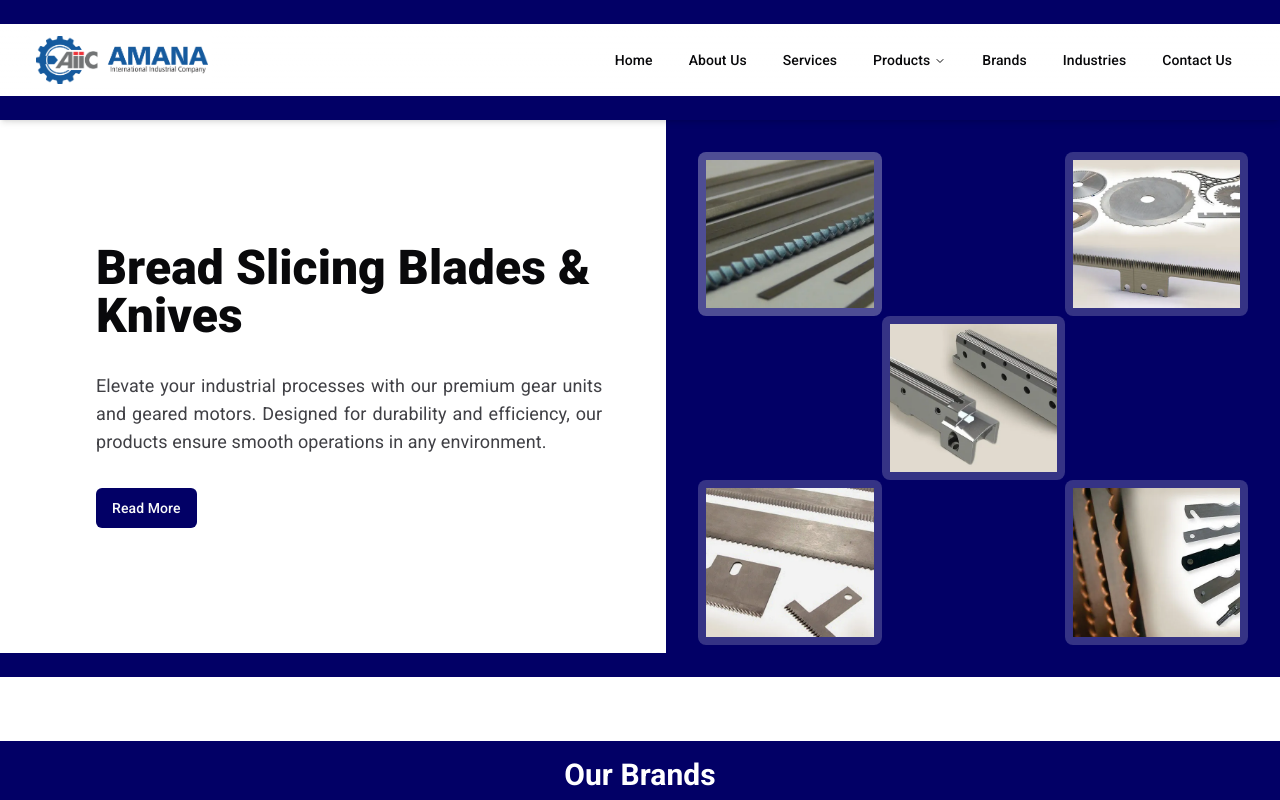
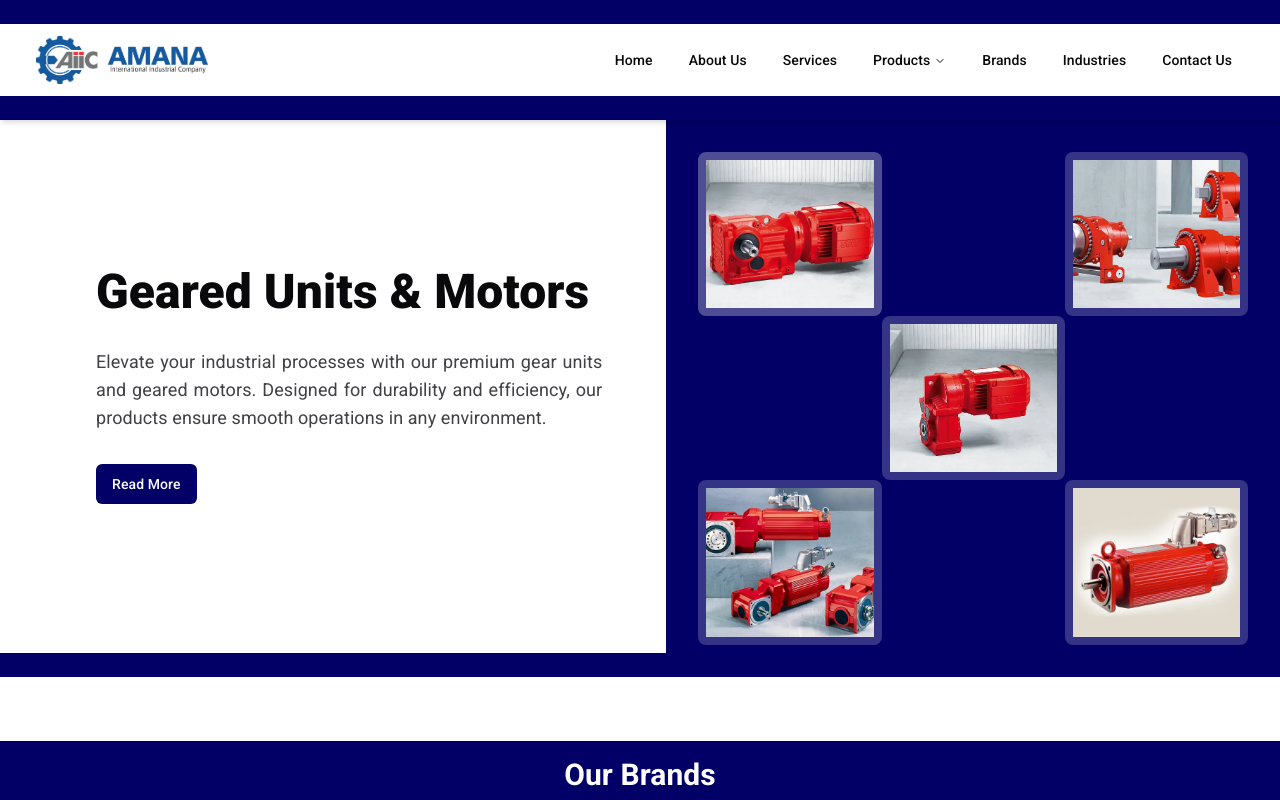
Before and after one commit to pratikmogaveera/amana-intl, a Next.js app: page / in a window 1280 px wide. Shown: the top 800 px of the page. Built offline with nearby package versions, Linux system fonts and the light colour scheme; a web font is replaced by a local one.

Commit message:
updated carousel

```diff
--- a/src/components/HeroCarousel.tsx
+++ b/src/components/HeroCarousel.tsx
@@ -5,7 +5,6 @@
 } from "@/components/ui/carousel"
 import Image from "next/image"
 import Link from "next/link"
-import { buttonVariants } from "./ui/button"
 
 const slides = [
     {
@@ -20,12 +19,6 @@
         images: ["blade-1", "blade-2", "blade-3", "blade-4", "blade-5"],
         link: "/products/bread-slicing-blades-knives-and-cutters",
     },
-    // {
-    //     heading: "Conveyor Systems",
-    //     content: "Enhance your production efficiency with our versatile conveyor systems, tailored to meet the unique needs of various industries.",
-    //     images: ["conveying-1", "conveying-2", "conveying-3"],
-    //     link: "/products/",
-    // },
     {
         heading: "Automation Components",
         content: "Streamline your processes with our comprehensive range of automation components, designed to optimize productivity and efficiency.",
@@ -40,7 +33,7 @@
         <section className='w-screen aspect-[2.3]'>
             <Carousel className="w-full h-full aspect-[2.3]" autoplay={true}>
                 <CarouselContent className="w-full h-full">
-                    {slides.map((item, index) => <Item heading={item.heading} images={item.images} link={item.link} key={index} />)}
+                    {slides.map((item, index) => <Item heading={item.heading} images={item.images} content={item.content} link={item.link} key={index} />)}
                 </CarouselContent>
             </Carousel>
         </section>
@@ -49,17 +42,18 @@
 
 interface Item {
     heading: string,
+    content: string,
     images: string[]
     link: string
 }
 
-const Item = ({ heading, images, link }: Item) => {
+const Item = ({ heading, content, images, link }: Item) => {
     return (<CarouselItem>
         <div className="aspect-[2.3] w-screen">
             <div className="flex flex-1 items-center h-full w-full">
                 <div className="flex flex-col gap-4 lg:gap-8 justify-center w-full h-full p-4 lg:pl-24 lg:pr-16 border-b-[1.5rem] border-company-secondary">
                     <h1 className="text-xl md:text-3xl lg:text-5xl font-extrabold leading-tight">{heading}</h1>
-                    <p className="hidden md:block text-xs lg:text-lg text-justify text-muted-foreground leading-tight">Elevate your industrial processes with our premium gear units and geared motors. Designed for durability and efficiency, our products ensure smooth operations in any environment.</p>
+                    <p className="hidden md:block text-xs lg:text-lg text-justify text-muted-foreground leading-tight">{content}</p>
                     <Link
                         href={link}
                         className='text-primary-foreground w-fit bg-company-secondary hover:bg-company-secondary/90 h-8 md:h-10 px-4 py-1 md:px-4 md:py-2 inline-flex items-center justify-center whitespace-nowrap rounded-md text-xs md:text-sm font-medium ring-offset-background transition-colors focus-visible:outline-none focus-visible:ring-2 focus-visible:ring-ring focus-visible:ring-offset-2 disabled:pointer-events-none disabled:opacity-50'
--- a/src/components/ui/carousel.tsx
+++ b/src/components/ui/carousel.tsx
@@ -70,7 +70,7 @@
                 axis: orientation === "horizontal" ? "x" : "y",
                 loop: true,
             },
-            autoplay ? [Autoplay({ delay: 3000, stopOnInteraction: false, stopOnFocusIn: true })] : []
+            autoplay ? [Autoplay({ delay: 6000, stopOnInteraction: false, stopOnFocusIn: true })] : []
         )
         const [canScrollPrev, setCanScrollPrev] = React.useState(false)
         const [canScrollNext, setCanScrollNext] = React.useState(false)
```
